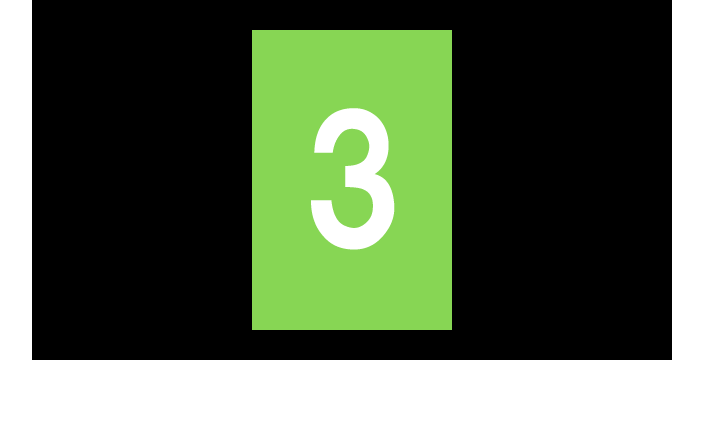
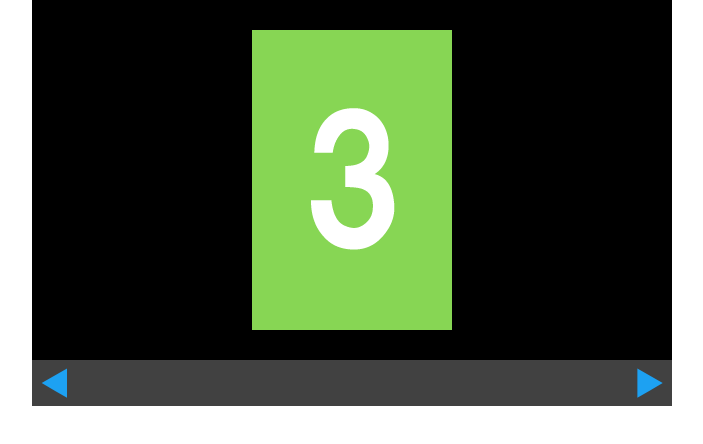
Before and after one commit to richardimaoka/react-component-factory, a React (Create React App) app: page / in a window 1280 px wide. Shown: the top 444 px of the page, without its empty margins (32-735 px from the left). Built offline with nearby package versions, Linux system fonts and the light colour scheme.

Commit message:
buttons on the carousel bar

```diff
--- a/src/App.tsx
+++ b/src/App.tsx
@@ -38,9 +38,67 @@ export const CarouselItem = () => (
   </div>
 )
 
+export const CarouselControlLeftButton = () => (
+  <div
+    css={css`
+      width: 30px;
+      height: 30px;
+    `}
+  >
+    <svg
+      xmlns="http://www.w3.org/2000/svg"
+      width="30px"
+      height="30px"
+      viewBox="0 0 40 40"
+      css={css`
+        fill: rgb(29, 161, 242);
+      `}
+    >
+      <polygon points="2.23 20.09 19.11 10.34 36 0.59 36 20.09 36 39.59 19.11 29.84 2.23 20.09" />
+    </svg>
+  </div>
+)
+
+export const CarouselControlRightButton = () => (
+  <div
+    css={css`
+      width: 30px;
+      height: 30px;
+    `}
+  >
+    <svg
+      xmlns="http://www.w3.org/2000/svg"
+      width="30px"
+      height="30px"
+      viewBox="0 0 40 40"
+      css={css`
+        fill: rgb(29, 161, 242);
+      `}
+    >
+      <polygon points="38.28 20.09 21.39 29.84 4.51 39.59 4.51 20.09 4.51 0.59 21.39 10.34 38.28 20.09" />
+    </svg>
+  </div>
+)
+
+export const CarouselControlBar = () => (
+  <div
+    css={css`
+      background-color: #414141;
+      height: 30px;
+      padding: 8px;
+      display: flex;
+      justify-content: space-between;
+    `}
+  >
+    <CarouselControlLeftButton />
+    <CarouselControlRightButton />
+  </div>
+)
+
 export const Carousel = () => (
   <div>
     <CarouselItem />
+    <CarouselControlBar />
   </div>
 )
 
```
